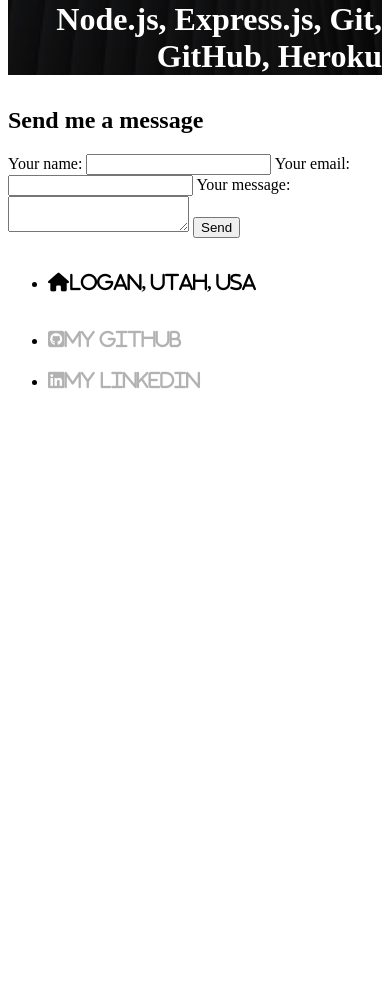
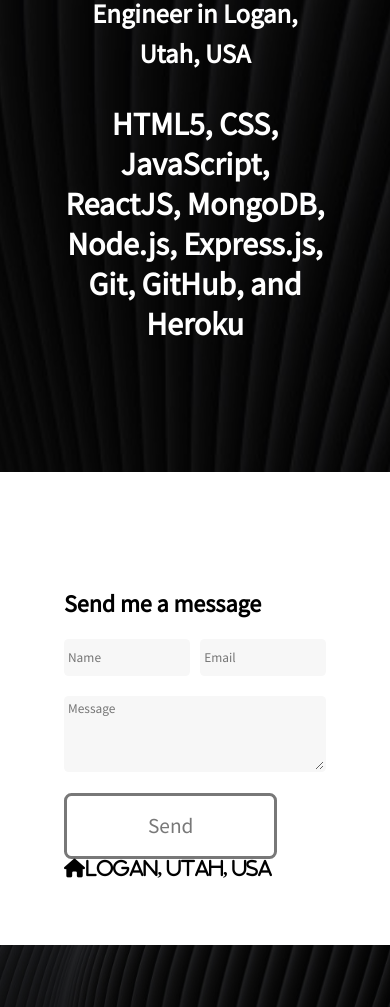
Before and after one commit to TaylorRobins/Portfolio, a website: page index.html in a window 390 px wide. Shown: the part 349-1356 px from the top of the page. Before the commit the page ends 844 px from the top, so only its background shows below. Drawn offline with Linux system fonts and the light colour scheme.

Commit message:
Formatted header, body, and footer. Added mobile friendly css.

```diff
--- a/index.html
+++ b/index.html
@@ -6,40 +6,40 @@
     <meta name="viewport" content="width=device-width, initial-scale=1.0">
     <title>Taylor Robins</title>
 </head>
-<body>
+<body class="container">
     <header id="header" class="header">
         <a href="#">
             <img src="./images/profile.jpg"
             alt="Taylor Robins Profile"
             class="profile-pic"
             />
-            profile
+
         </a>
         <h1>
             <strong>Hello, I'm Taylor Robins</strong>
             <br/>
             <small>I'm a Software Engineer in Logan, Utah, USA</small>
             <br />
-            <p>HTML5, CSS, JavaScript, ReactJS, MongoDB, Node.js, Express.js, Git, GitHub, Heroku </p>
+            <p>HTML5, CSS, JavaScript, ReactJS, MongoDB, Node.js, Express.js, Git, GitHub, and Heroku </p>
         </h1>
     </header>
-    <div id="main">
+    <div id="main" class="main">
         <section id="one">
+            <h2>Send me a message</h2>
+            <div class="form-and-info">
                 <form action="https://formspree.io/f/mwkwarkq" method="POST">
-                <h2>Send me a message</h2>
-                <label for="">
-                    Your name:
-                    <input type="text" name="name"/>
-                </label>
-                <label for="">
-                    Your email:
-                    <input type="text" name="_replyto">
-                </label>
-                <label for="">
-                    Your message:
-                    <textarea name="message"></textarea>
-                </label>
-                <button type="submit">Send</button>
+                    <div class="name-and-email">
+                        <input type="text" name="name" placeholder="Name"/>
+                        <input type="text" name="_replyto" placeholder="Email">
+
+                    </div>
+
+
+
+
+                        <textarea name="message" placeholder="Message" rows="4"></textarea>
+
+                    <button type="submit" class="submit-button">Send</button>
                 </form>
                 <ul>
                     <li>
@@ -47,38 +47,62 @@
                         >Logan, Utah, USA</h3>
                     </li>
                 </ul>
+
+            </div>
         </section>
     </div>
-    <footer>
+    <footer class="footer">
         <ul>
             <li>
                 <h3 >
-                <a href="https://github.com/TaylorRobins" class="fab fa-github-square" ><span>My GitHub</span></a>
+                <a href="https://github.com/TaylorRobins" class="fab fa-github-square icon" ><span class="label">GitHub</span></a>
 
             </h3>
             </li>
+            <li>
+                <h3 >
+                <a href="https://www.linkedin.com/in/taylor-robins/" class="fab fa-linkedin icon"><span class="label">LinkedIn</span></a>
 
+            </h3>
+            </li>
+            <li>
+                <h3>
+                    <span class="fas fa-copyright"> Taylor Robins 2021</span>
+                </h3>
+            </li>
         </ul>
     </footer>
     <ul>
-        <li>
-            <h3 >
-            <a href="https://www.linkedin.com/in/taylor-robins/" class="fab fa-linkedin"><span>My LinkedIn</span></a>
 
-        </h3>
-        </li>
+
     </ul>
 
 
 
 </body>
 <style>
+    @import url("https://fonts.googleapis.com/css?family=Source+Sans+Pro:400,400italic");
+
+    * {
+        font-family: "Source Sans Pro", Helvetica, sans-serif;
+        box-sizing: border-box;
+    }
+
+    .container{
+        margin:0 0 0 0;
+        display: flex;
+    }
+
     a {
         color: #b2b2b2;
         text-decoration: none;
     }
     a:hover{
         color: #49bf9d;
+    }
+
+    li {
+        list-style: none;
     }
 
     /*~~~~~~~~~~~~~~HEADER~~~~~~~~~~~~~~~~*/
@@ -91,6 +115,11 @@
         background-image: url(./images/overlay.png), url(./images/background.jpg);
         background-size: auto, auto 100%;
         background-repeat: repeat, no-repeat;
+        padding: 8em 4em 0 0;
+        width: 35%;
+        position: fixed;
+        left: 0;
+        top: 0;
     }
 
     .profile-pic {
@@ -104,5 +133,153 @@
         color: white;
     }
 
+    /*~~~~~~~~~~~~~~ Main ~~~~~~~~~~~~~~*/
+
+    .main{
+        width: 65%;
+        padding: 8em 4em 4em 4em;
+        max-width: 54em;
+        margin-left: 35%;
+    }
+
+    .form-and-info{
+        display: flex;
+    }
+
+    form {
+        width: 45%;
+    }
+
+    .name-and-email{
+        display: flex;
+        justify-content: space-between;
+        margin-bottom: 1.25em;
+
+    }
+
+    input, textarea {
+        background-color: #f7f7f7;
+        border: solid 2px transparent;
+        border-radius: 0.35em;
+        outline: 0;
+    }
+
+    input:focus,
+    textarea:focus {
+        border-color: #49bf9d;
+    }
+
+    input {
+        height: 2.75em;
+        width: 48%;
+    }
+
+    textarea {
+        width: 100%;
+        margin-bottom: 1.25em;
+    }
+
+    .main ul{
+        margin-top: 0;
+    }
+
+    .main h3 {
+        margin: 0;
+        margin-bottom: 1em;
+    }
+
+    .submit-button {
+        cursor: pointer;
+        background-color: white;
+        color: #787878;
+        border-radius: 0.35em;
+        border: solid #787878;
+        transition: background-color 0.2s ease-in-out, color 0.2s ease-in-out, border-color 0.2s ease-in-out;
+        box-shadow: none;
+        height: 3.13em;
+        min-width: 10em;
+        font-size: 16pt;
+    }
+
+    .submit-button:hover {
+        border: solid #49bf9d;
+        color: #49bf9d;
+    }
+
+    /* ~~~~~~~~~~~~~~~~~~~~~ Footer ~~~~~~~~~~~~~~~~~~~~~~~ */
+
+    .footer{
+        width: 35%;
+        position: fixed;
+        left: 0;
+        bottom: 0;
+        text-align: right;
+        padding: 0 4em 6em 0;
+    }
+
+    .icon:before{
+
+        font-size: 1.5em;
+    }
+
+    .footer ul li {
+        color: white;
+    }
+
+    .label{
+        display: none;
+    }
+    /* ~~~~~~~~~~~~~~~~ Mobile Friendly Styles ~~~~~~~~~~~~~~~~~ */
+
+    @media screen and (max-width: 980px) {
+        .container{
+            display: flex;
+            flex-direction: column;
+        }
+
+        .header{
+            background-position: top left, center center;
+            background-size: auto, cover;
+            left: auto;
+            top:auto;
+            position: relative;
+            width: 100%;
+            text-align: center;
+            padding: 6em 4em;
+        }
+
+        .main{
+            margin: 0;
+            padding: 6em 4em;
+            width: 100%;
+            padding-bottom: 2em;
+        }
+
+        .form-and-info{
+            flex-direction: column;
+        }
+
+        form{
+            width: 100%;
+        }
+
+        .form-and-info ul{
+            padding-left: 0;
+        }
+
+        .footer{
+            background-attachment: scroll;
+            background-color: #1f1815;
+            background-image: url(./images/overlay.png), url(./images/background.jpg);
+            background-position: top left, bottom center;
+            background-repeat: repeat, no-repeat;
+            background-size: auto, cover;
+            bottom: auto;
+            left: auto;
+            position: relative;
+            padding: 4em 4em 6em 4em;
+            width: 100%;
+        }
+    }
 </style>
 </html>
```
Lines whose indentation alone changed are shown as unchanged.
